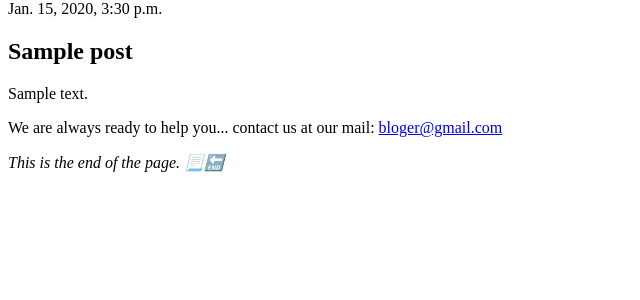
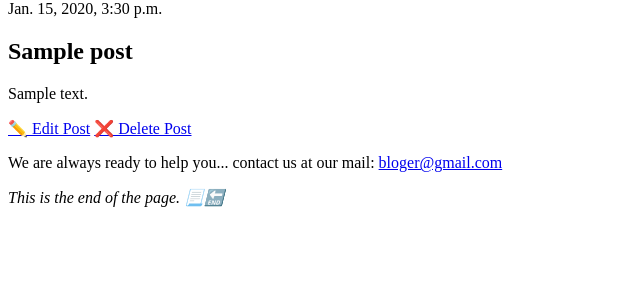
Before and after one commit to ilovetensor/Django-beginner, a Django app: page /details/1 in a window 1280 px wide. Shown: the part 85-385 px from the top of the page, without its empty margins (0-640 px from the left). Run offline with Django 4.2, Linux system fonts and the light colour scheme; tables that the repository leaves empty hold one stand-in row (values such as "Sample post").

Commit message:
Adding Update and Delete Feature

```diff
--- a/blog_site/config/blog/urls.py
+++ b/blog_site/config/blog/urls.py
@@ -1,9 +1,17 @@
 from django.urls import path
 
-from .views import HomePageBlogs, DetailsPage, CreatePost
+from .views import (
+    HomePageBlogs,
+    DetailsPage,
+    CreatePost,
+    UpdatePost,
+    DeletePost
+)
 
 urlpatterns = [
     path('', HomePageBlogs.as_view(), name='home'),
     path('details/<int:pk>', DetailsPage.as_view(), name='details'),
     path('create_post', CreatePost.as_view(), name='post_new'),
+    path('update_post/<int:pk>', UpdatePost.as_view(), name='post_update'),
+    path('delete_post/<int:pk>', DeletePost.as_view(), name='post_delete'),
 ]
--- a/blog_site/config/blog/views.py
+++ b/blog_site/config/blog/views.py
@@ -1,6 +1,6 @@
 from django.shortcuts import render, get_object_or_404
-from django.views.generic import ListView, DetailView, CreateView
-
+from django.views.generic import ListView, DetailView, CreateView, UpdateView, DeleteView
+from django.urls import reverse_lazy
 from .models import Post
 # Create your views here.
 
@@ -21,3 +21,13 @@ class CreatePost(CreateView):
     model = Post
     template_name = 'create.html'
     fields = ['title', 'author', 'body']
+
+class UpdatePost(UpdateView):
+    model = Post
+    fields = ['title', 'body']
+    template_name='update_post.html'
+
+class DeletePost(DeleteView):
+    model = Post
+    template_name = 'delete.html'
+    success_url = reverse_lazy('home')
--- a/blog_site/config/templates/details.html
+++ b/blog_site/config/templates/details.html
@@ -13,6 +13,8 @@
                 {% endif %}
                 <h2>{{ object.title }}</h2>
                 <p>{{ object.body|linebreaksbr }}</p>
+                <a href="{% url 'post_update' pk=object.pk %}">✏️ Edit Post</a>
+                <a href="{% url 'post_delete' pk=object.pk %}">❌ Delete Post</a>
             </article>
         {% endblock %}
     </body>
```
Also changed, not shown: blog_site/config/templates/delete.html (added, +11 -0 lines), blog_site/config/templates/update_post.html (added, +9 -0 lines), blog_site/config/db.sqlite3.
